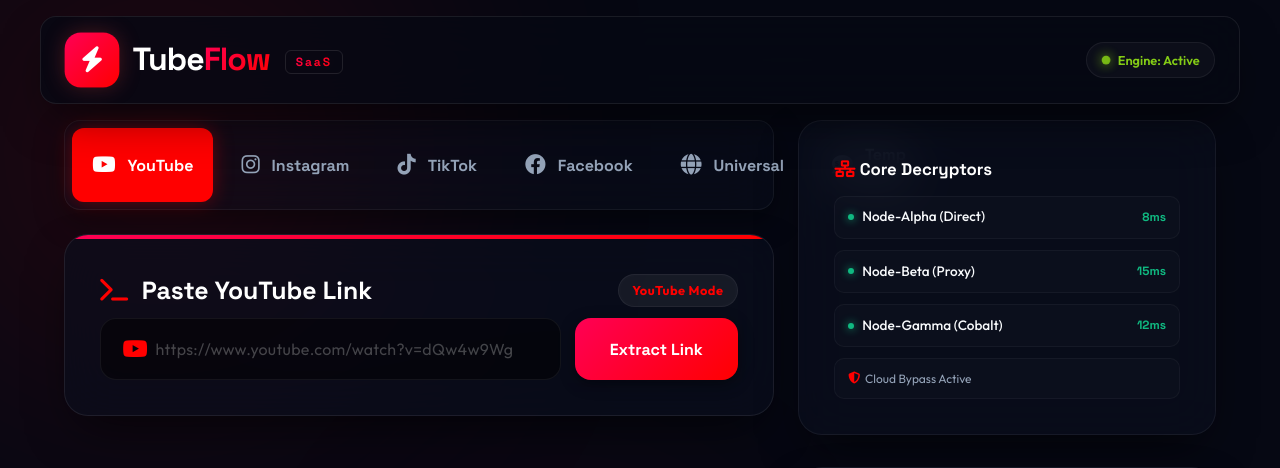
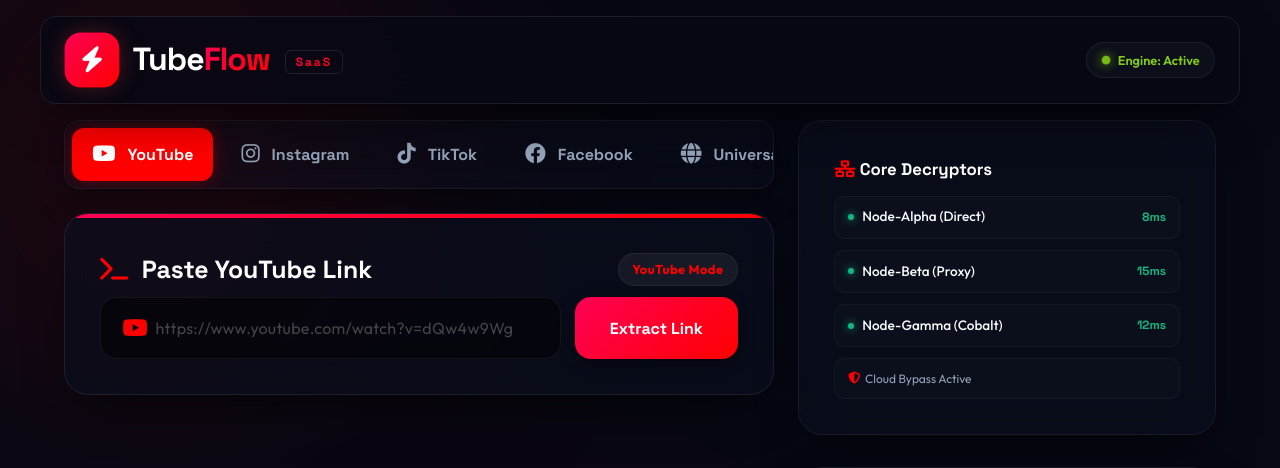
Before and after one commit to abdulrehmanfatehali1-ui/-tubeflow-downloader, a Flask app: page / in a window 1280 px wide; the page is wider, and only the part inside the window is pictured. Shown: the top 468 px of that part. Run offline with Flask 3, Linux system fonts and the light colour scheme; some libraries are stand-ins or nearby versions.

Commit message:
fix: Add beautifulsoup4 to requirements.txt and implement scrollable flex platform-tabs slider

```diff
--- a/public/sw.js
+++ b/public/sw.js
@@ -1,4 +1,4 @@
-const CACHE_NAME = 'tubeflow-cache-v4';
+const CACHE_NAME = 'tubeflow-cache-v5';
 const ASSETS = [
   './',
   './index.html',
--- a/requirements.txt
+++ b/requirements.txt
@@ -4,3 +4,4 @@ curl-cffi>=0.7.0
 requests>=2.30.0
 static-ffmpeg>=2.5.0
 bgutil-ytdlp-pot-provider
+beautifulsoup4
--- a/static/styles.css
+++ b/static/styles.css
@@ -231,8 +231,10 @@ body {
 
 /* 3. Frosted Glass Platform Selector Tabs */
 .platform-tabs {
-    display: grid;
-    grid-template-columns: repeat(6, 1fr);
+    display: flex;
+    overflow-x: auto;
+    scrollbar-width: none; /* Firefox */
+    -ms-overflow-style: none; /* IE 10+ */
     background: rgba(10, 15, 30, 0.4);
     border: 1px solid var(--border-color);
     border-radius: var(--radius-md);
@@ -243,6 +245,10 @@ body {
     gap: 0.5rem;
 }
 
+.platform-tabs::-webkit-scrollbar {
+    display: none; /* Safari and Chrome */
+}
+
 .platform-tab {
     background: transparent;
     border: none;
@@ -258,6 +264,8 @@ body {
     gap: 0.75rem;
     color: var(--text-muted);
     transition: var(--transition);
+    flex: 1 0 auto;
+    min-width: max-content;
 }
 
 .icon-platform {
--- a/sw.js
+++ b/sw.js
@@ -1,4 +1,4 @@
-const CACHE_NAME = 'tubeflow-cache-v4';
+const CACHE_NAME = 'tubeflow-cache-v5';
 const ASSETS = [
   './',
   './index.html',
```
